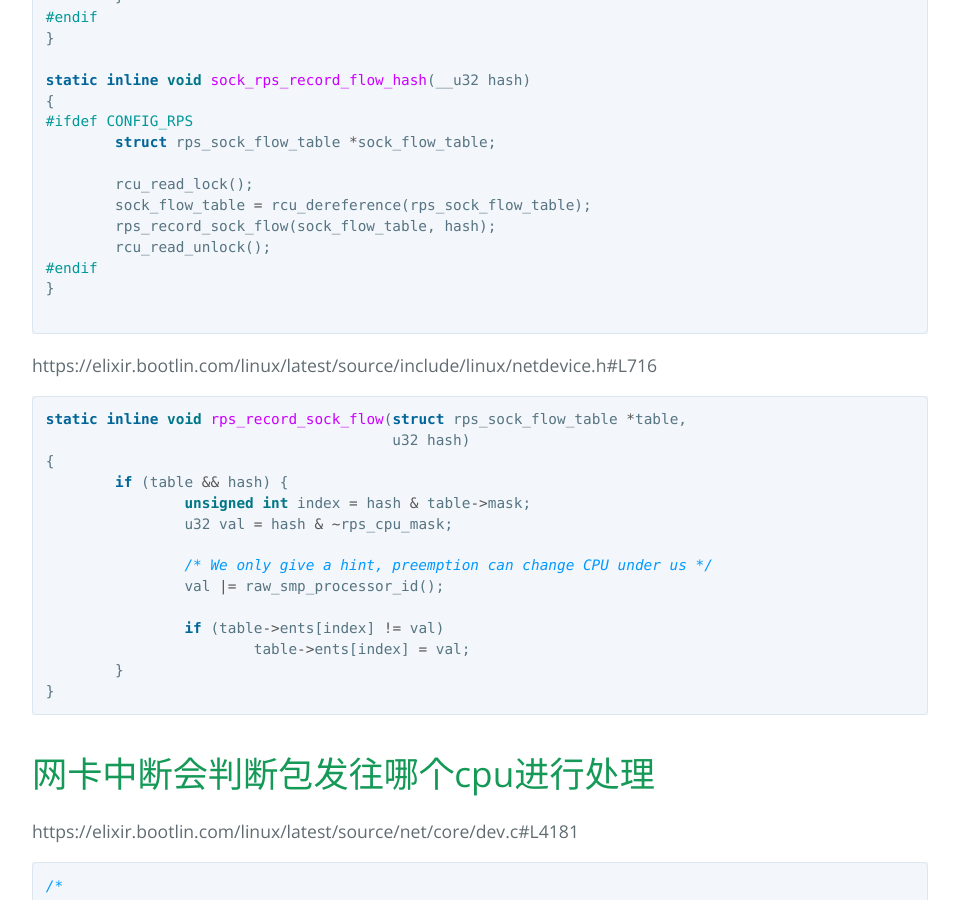
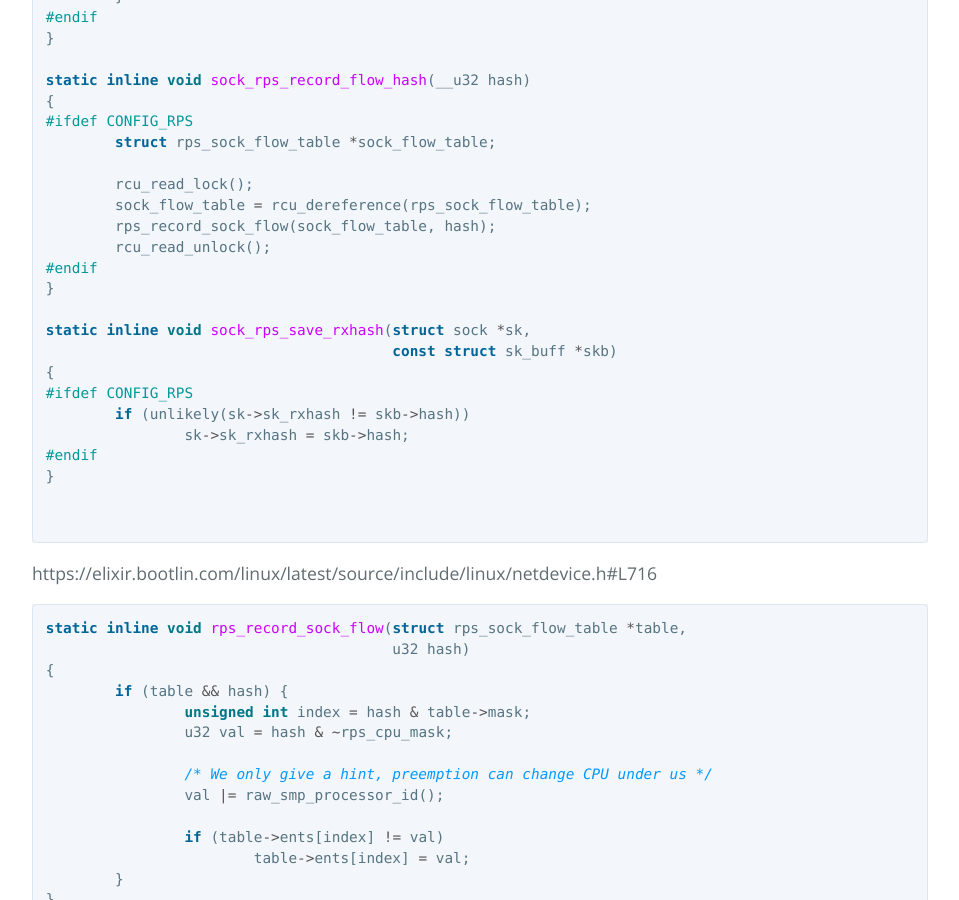
Before and after one commit to gmd20/gmd20.github.io, a Jekyll site: the page built from _posts/2020-04-27-linux内核rfs和skb_get_hash.markdown, in a window 1280 px wide and 900 px high, scrolled down 1510 px. Shown: the whole window, without its empty margins (160-1119 px from the left). Built offline with Jekyll 4.4.1, drawn with Linux system fonts in a browser that asks for light colours; comment, search, counter and statistics services are not loaded.

Commit message:
Update 2020-04-27-linux内核rfs和skb_get_hash.markdown

````diff
--- a/_posts/2020-04-27-linux内核rfs和skb_get_hash.markdown
+++ b/_posts/2020-04-27-linux内核rfs和skb_get_hash.markdown
@@ -49,6 +49,16 @@ static inline void sock_rps_record_flow_hash(__u32 hash)
 	rcu_read_unlock();
 #endif
 }
+
+static inline void sock_rps_save_rxhash(struct sock *sk,
+					const struct sk_buff *skb)
+{
+#ifdef CONFIG_RPS
+	if (unlikely(sk->sk_rxhash != skb->hash))
+		sk->sk_rxhash = skb->hash;
+#endif
+}
+
 
 ```
 https://elixir.bootlin.com/linux/latest/source/include/linux/netdevice.h#L716
````
